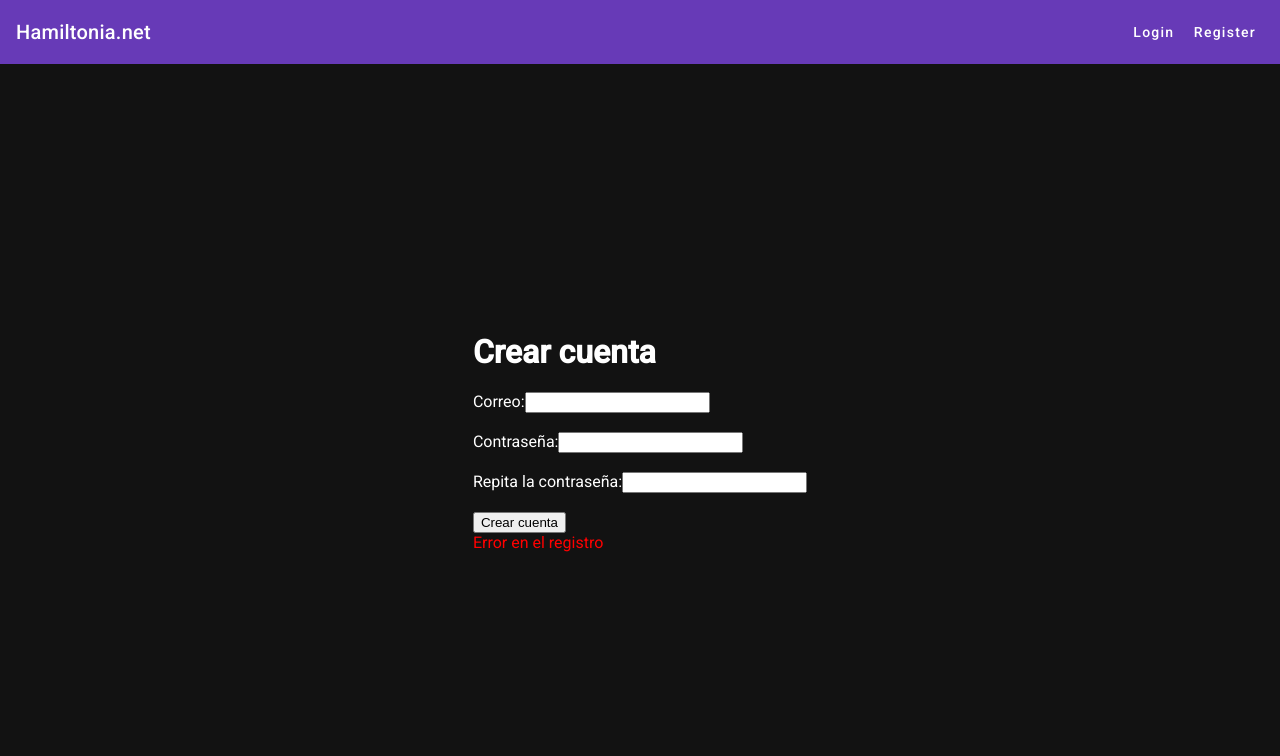
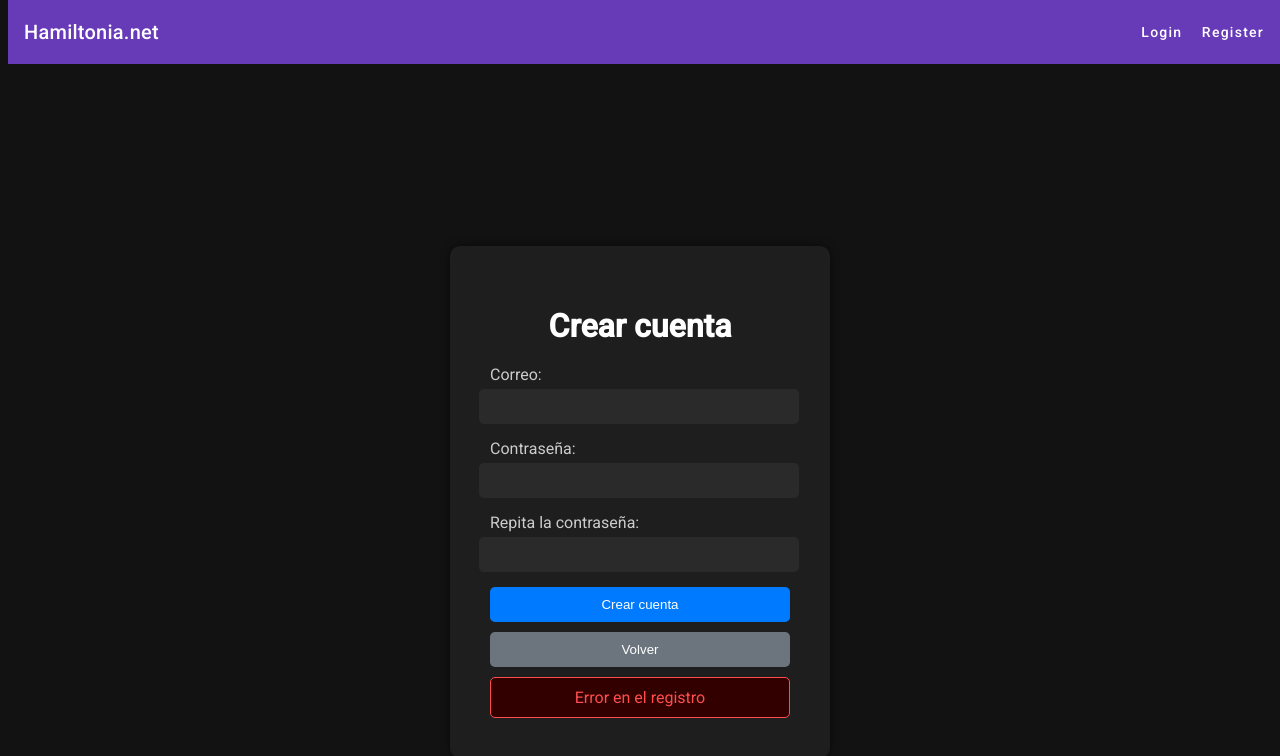
Before and after one commit to marina-prieto/cliecu, an Angular app: page /register in a window 1280 px wide. Both pictures are taken after a click on the button "Crear cuenta". Shown: the top 756 px of the page. Built offline with nearby package versions, Linux system fonts and the light colour scheme; no server answers.

Commit message:
restyle menus

```diff
--- a/src/app/forgot-password/forgot-password.component.css
+++ b/src/app/forgot-password/forgot-password.component.css
@@ -0,0 +1,120 @@
+html, body {
+    height: 100%;
+    margin: 0;
+    overflow: hidden; /* Evita el scroll vertical */
+}
+
+.menu-bar {
+    height: 60px; /* Ajusta esta altura según la altura de tu barra de menú */
+    background-color: #333; /* Fondo de la barra de menú */
+    display: flex;
+    align-items: center;
+    padding: 0 20px;
+    box-shadow: 0 2px 5px rgba(0, 0, 0, 0.1);
+}
+
+.menu-bar span {
+    color: #fff;
+    font-size: 1.5rem;
+}
+
+.forgot-password-container {
+    display: flex;
+    justify-content: center;
+    align-items: center;
+    background-color: #121212; /* Fondo oscuro */
+    height: calc(100vh - 60px); /* Ajusta la altura restando la altura de la barra de menú */
+    padding-top: 60px; /* Añade un padding superior igual a la altura de la barra de menú */
+}
+
+.forgot-password-form {
+    background-color: #1e1e1e; /* Fondo del formulario más claro */
+    padding: 40px;
+    border-radius: 10px;
+    box-shadow: 0 0 10px rgba(0, 0, 0, 0.5);
+    width: 300px;
+    text-align: center;
+}
+
+.forgot-password-form h1 {
+    margin-bottom: 20px;
+    color: #ffffff;
+}
+
+.input-group {
+    margin-bottom: 15px;
+    text-align: left;
+    width: 100%;
+}
+
+.input-group label {
+    display: block;
+    margin-bottom: 5px;
+    color: #cccccc;
+}
+
+.input-group .input-field {
+    width: 100%;
+    padding: 10px;
+    border: none;
+    margin-left: -11px;
+    border-radius: 5px;
+    background-color: #2a2a2a;
+    color: #ffffff;
+}
+
+.button-field {
+    width: 100%;
+    padding: 10px;
+    border: none;
+    border-radius: 5px;
+    background-color: #007bff;
+    color: #ffffff;
+    cursor: pointer;
+    transition: background-color 0.3s;
+    margin-bottom: 10px; /* Añadir un margen inferior para separar del botón de volver */
+}
+
+.button-field:hover {
+    background-color: #0056b3;
+}
+
+.back-button {
+    width: 100%;
+    padding: 10px;
+    border: none;
+    border-radius: 5px;
+    background-color: #6c757d;
+    color: #ffffff;
+    cursor: pointer;
+    transition: background-color 0.3s;
+}
+
+.back-button:hover {
+    background-color: #5a6268;
+}
+
+.error-message {
+    color: #ff4d4d;
+    margin-top: 10px;
+    padding: 10px;
+    border: 1px solid #ff4d4d;
+    border-radius: 5px;
+    background-color: #330000;
+    animation: fadeIn 0.5s;
+}
+
+.success-message {
+    color: #4CAF50;
+    margin-top: 10px;
+    padding: 10px;
+    border: 1px solid #4CAF50;
+    border-radius: 5px;
+    background-color: #003300;
+    animation: fadeIn 0.5s;
+}
+
+@keyframes fadeIn {
+    from { opacity: 0; }
+    to { opacity: 1; }
+}
--- a/src/app/forgot-password/forgot-password.component.html
+++ b/src/app/forgot-password/forgot-password.component.html
@@ -1,13 +1,13 @@
-<div>
-    <h1>Recuperar contraseña</h1>
-
-    <div>
-        <label>Correo:</label>
-        <input type="email" [(ngModel)]="email" required>
+<div class="forgot-password-container">
+    <div class="forgot-password-form">
+        <h1>Cambiar contraseña</h1>
+        <div class="input-group">
+            <label for="email">Correo:</label>
+            <input type="email" id="email" class="input-field" [(ngModel)]="email" required>
+        </div>
+        <button class="button-field" (click)="requestPasswordReset()">Enviar</button>
+        <button class="back-button" (click)="goBack()">Volver</button>
+        <div class="error-message" *ngIf="error">{{error}}</div>
+        <div class="success-message" *ngIf="message">{{message}}</div>
     </div>
-    <br>
-    <button (click)="requestPasswordReset()">Enviar</button>
-    <br>
-    <span style="color: red">{{error}}</span>
-    <span style="color: green">{{message}}</span>
 </div>
--- a/src/app/forgot-password/forgot-password.component.ts
+++ b/src/app/forgot-password/forgot-password.component.ts
@@ -2,6 +2,7 @@ import { Component } from '@angular/core';
 import { CommonModule } from '@angular/common';
 import { FormsModule } from '@angular/forms';
 import { UsersService } from '../users.service';
+import { Router } from '@angular/router';
 
 @Component({
   selector: 'app-forgot-password',
@@ -15,7 +16,7 @@ export class ForgotPasswordComponent {
   error: string = "";
   message: string = "";
 
-  constructor(private service: UsersService) {}
+  constructor(private router: Router, private service: UsersService) {}
 
   requestPasswordReset() {
     this.service.requestPasswordReset(this.email).subscribe(
@@ -29,4 +30,8 @@ export class ForgotPasswordComponent {
       }
     );
   }
+
+  goBack() {
+    this.router.navigate(['/login']);
+  }
 }
--- a/src/app/login/login.component.css
+++ b/src/app/login/login.component.css
@@ -0,0 +1,112 @@
+html, body {
+    height: 100%;
+    margin: 0;
+    overflow: hidden; /* Evita el scroll vertical */
+}
+
+.menu-bar {
+    height: 60px; /* Ajusta esta altura según la altura de tu barra de menú */
+    background-color: #333; /* Fondo de la barra de menú */
+    display: flex;
+    align-items: center;
+    padding: 0 20px;
+    box-shadow: 0 2px 5px rgba(0, 0, 0, 0.1);
+}
+
+.menu-bar span {
+    color: #fff;
+    font-size: 1.5rem;
+}
+
+.login-container {
+    display: flex;
+    justify-content: center;
+    align-items: center;
+    background-color: #121212; /* Fondo oscuro */
+    height: calc(100vh - 60px); /* Ajusta la altura restando la altura de la barra de menú */
+    padding-top: 60px; /* Añade un padding superior igual a la altura de la barra de menú */
+}
+
+.login-form {
+    background-color: #1e1e1e; /* Fondo del formulario más claro */
+    padding: 40px;
+    border-radius: 10px;
+    box-shadow: 0 0 10px rgba(0, 0, 0, 0.5);
+    width: 300px;
+    text-align: center;
+}
+
+.login-form h1 {
+    margin-bottom: 20px;
+    color: #ffffff;
+}
+
+.inputs {
+    width: 100%;
+    margin-bottom: 20px; /* Espacio entre los inputs y el botón de inicio de sesión */
+}
+
+.input-group {
+    margin-bottom: 15px;
+    text-align: left;
+    width: 100%;
+}
+
+.input-group label {
+    display: block;
+    margin-bottom: 5px;
+    color: #cccccc;
+}
+
+.input-group .input-field {
+    width: 100%;
+    padding: 10px;
+    border: none;
+    margin-left: -11px;
+    border-radius: 5px;
+    background-color: #2a2a2a;
+    color: #ffffff;
+}
+
+.button-field {
+    width: 100%;
+    padding: 10px;
+    border: none;
+    border-radius: 5px;
+    background-color: #007bff;
+    color: #ffffff;
+    cursor: pointer;
+    transition: background-color 0.3s;
+}
+
+.button-field:hover {
+    background-color: #0056b3;
+}
+
+.error-message {
+    color: #ff4d4d;
+    margin-top: 10px;
+    padding: 10px;
+    border: 1px solid #ff4d4d;
+    border-radius: 5px;
+    background-color: #330000;
+    animation: fadeIn 0.5s;
+}
+
+.forgot-password {
+    display: block;
+    margin-top: 20px;
+    color: #007bff;
+    cursor: pointer;
+    text-decoration: underline;
+    transition: color 0.3s;
+}
+
+.forgot-password:hover {
+    color: #0056b3;
+}
+
+@keyframes fadeIn {
+    from { opacity: 0; }
+    to { opacity: 1; }
+}
--- a/src/app/login/login.component.html
+++ b/src/app/login/login.component.html
@@ -1,19 +1,18 @@
-<div>
-    <h1>Iniciar sesión</h1>
-
-    <div>
-        <label>Correo:</label>
-        <input type="email" title="email" [(ngModel)]="email" required>
+<div class="login-container">
+    <div class="login-form">
+        <h1>Iniciar sesión</h1>
+        <div class="inputs">
+            <div class="input-group">
+                <label for="email">Correo:</label>
+                <input type="email" id="email" class="input-field" [(ngModel)]="email" required>
+            </div>
+            <div class="input-group">
+                <label for="pwd">Contraseña:</label>
+                <input type="password" id="pwd" class="input-field" [(ngModel)]="pwd" required>
+            </div>
+        </div>
+        <button class="button-field" (click)="login()">Iniciar sesión</button>
+        <div class="error-message" *ngIf="error">{{error}}</div>
+        <a class="forgot-password" (click)="goToForgotPassword()">¿Olvidaste tu contraseña?</a>
     </div>
-    <br>
-    <div>
-        <label>Contraseña:</label>
-        <input type="password" title="pwd1" [(ngModel)]="pwd" required>
-    </div>
-    <br>
-    <button (click)="login()">Iniciar sesión</button>
-    <br>
-    <span style="color: red">{{error}}</span>
-    <br>
-    <a (click)="goToForgotPassword()">¿Olvidaste tu contraseña?</a>
 </div>
--- a/src/app/login/login.component.ts
+++ b/src/app/login/login.component.ts
@@ -13,7 +13,6 @@ import { Router } from '@angular/router';
   styleUrls: ['./login.component.css']
 })
 export class LoginComponent {
-
   email: string = "";
   pwd: string = "";
   error: string = "";
--- a/src/app/register/register.component.css
+++ b/src/app/register/register.component.css
@@ -0,0 +1,110 @@
+html, body {
+    height: 100%;
+    margin: 0;
+    overflow: hidden; /* Evita el scroll vertical */
+}
+
+.menu-bar {
+    height: 60px; /* Ajusta esta altura según la altura de tu barra de menú */
+    background-color: #333; /* Fondo de la barra de menú */
+    display: flex;
+    align-items: center;
+    padding: 0 20px;
+    box-shadow: 0 2px 5px rgba(0, 0, 0, 0.1);
+}
+
+.menu-bar span {
+    color: #fff;
+    font-size: 1.5rem;
+}
+
+.register-container {
+    display: flex;
+    justify-content: center;
+    align-items: center;
+    background-color: #121212; /* Fondo oscuro */
+    height: calc(100vh - 60px); /* Ajusta la altura restando la altura de la barra de menú */
+    padding-top: 60px; /* Añade un padding superior igual a la altura de la barra de menú */
+}
+
+.register-form {
+    background-color: #1e1e1e; /* Fondo del formulario más claro */
+    padding: 40px;
+    border-radius: 10px;
+    box-shadow: 0 0 10px rgba(0, 0, 0, 0.5);
+    width: 300px;
+    text-align: center;
+}
+
+.register-form h1 {
+    margin-bottom: 20px;
+    color: #ffffff;
+}
+
+.input-group {
+    margin-bottom: 15px;
+    text-align: left;
+    width: 100%;
+}
+
+.input-group label {
+    display: block;
+    margin-bottom: 5px;
+    color: #cccccc;
+}
+
+.input-group .input-field {
+    width: 100%;
+    padding: 10px;
+    border: none;
+    margin-left: -11px;
+    border-radius: 5px;
+    background-color: #2a2a2a;
+    color: #ffffff;
+}
+
+.button-field {
+    width: 100%;
+    padding: 10px;
+    border: none;
+    border-radius: 5px;
+    background-color: #007bff;
+    color: #ffffff;
+    cursor: pointer;
+    transition: background-color 0.3s;
+    margin-bottom: 10px; /* Añadir un margen inferior para separar del botón de volver */
+}
+
+.button-field:hover {
+    background-color: #0056b3;
+}
+
+.back-button {
+    width: 100%;
+    padding: 10px;
+    border: none;
+    border-radius: 5px;
+    background-color: #6c757d;
+    color: #ffffff;
+    cursor: pointer;
+    transition: background-color 0.3s;
+}
+
+.back-button:hover {
+    background-color: #5a6268;
+}
+
+.error-message {
+    color: #ff4d4d;
+    margin-top: 10px;
+    padding: 10px;
+    border: 1px solid #ff4d4d;
+    border-radius: 5px;
+    background-color: #330000;
+    animation: fadeIn 0.5s;
+}
+
+@keyframes fadeIn {
+    from { opacity: 0; }
+    to { opacity: 1; }
+}
--- a/src/app/register/register.component.html
+++ b/src/app/register/register.component.html
@@ -1,22 +1,20 @@
-<div>
-    <h1> Crear cuenta </h1>
-
-    <div>
-        <label>Correo:</label>
-        <input type="email" title="email" [(ngModel)]="email" required>
+<div class="register-container">
+    <div class="register-form">
+        <h1>Crear cuenta</h1>
+        <div class="input-group">
+            <label for="email">Correo:</label>
+            <input type="email" id="email" class="input-field" [(ngModel)]="email" required>
+        </div>
+        <div class="input-group">
+            <label for="pwd1">Contraseña:</label>
+            <input type="password" id="pwd1" class="input-field" [(ngModel)]="pwd1" required>
+        </div>
+        <div class="input-group">
+            <label for="pwd2">Repita la contraseña:</label>
+            <input type="password" id="pwd2" class="input-field" [(ngModel)]="pwd2" required>
+        </div>
+        <button class="button-field" (click)="registrar()">Crear cuenta</button>
+        <button class="back-button" (click)="goBack()">Volver</button>
+        <div class="error-message" *ngIf="error">{{error}}</div>
     </div>
-    <br>
-    <div>
-        <label>Contraseña:</label>
-        <input type="password" title="pwd1" [(ngModel)]="pwd1" required>
-    </div>
-    <br>
-    <div>
-        <label>Repita la contraseña:</label>
-        <input type="password" title="pwd2" [(ngModel)]="pwd2" required>
-    </div>
-    <br>
-    <button (click)="registrar()"> Crear cuenta </button>
-    <br>
-    <span style="color: red">{{error}}</span>
 </div>
--- a/src/app/register/register.component.ts
+++ b/src/app/register/register.component.ts
@@ -2,6 +2,7 @@ import { Component } from '@angular/core';
 import { FormsModule } from '@angular/forms';
 import { CommonModule } from '@angular/common';
 import { UsersService } from '../users.service';
+import { Router } from '@angular/router';
 @Component({
   selector: 'app-register',
   standalone: true,
@@ -16,7 +17,7 @@ export class RegisterComponent {
   pwd2: string = "";
   error: string = "";
 
-  constructor(private service: UsersService) {}
+  constructor(private router: Router, private service: UsersService) {}
 
   ngOnInit(): void {}
 
@@ -30,4 +31,8 @@ export class RegisterComponent {
       }
     );
   }
+
+  goBack() {
+    this.router.navigate(['/login']);
+  }
 }
--- a/src/styles.css
+++ b/src/styles.css
@@ -1,13 +1,7 @@
 @import '@angular/material/prebuilt-themes/deeppurple-amber.css';
 
 body {
-  margin: 0;
   font-family: Roboto, sans-serif;
   background-color: #121212;
   color: #ffffff;
 }
-
-img {
-  max-width: 100%;
-  height: auto;
-}
```
